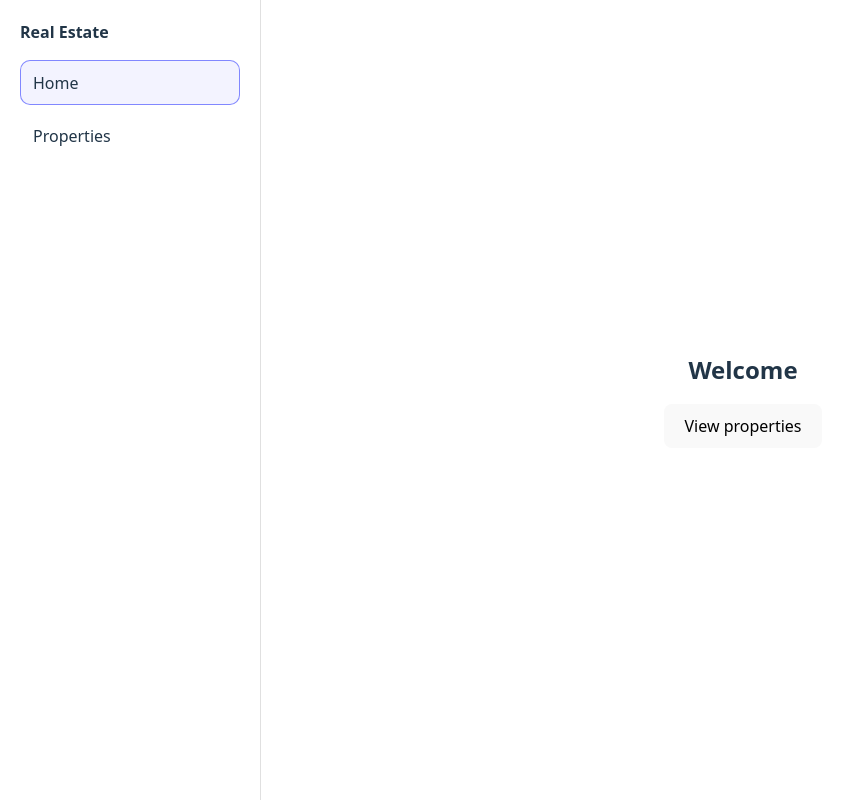
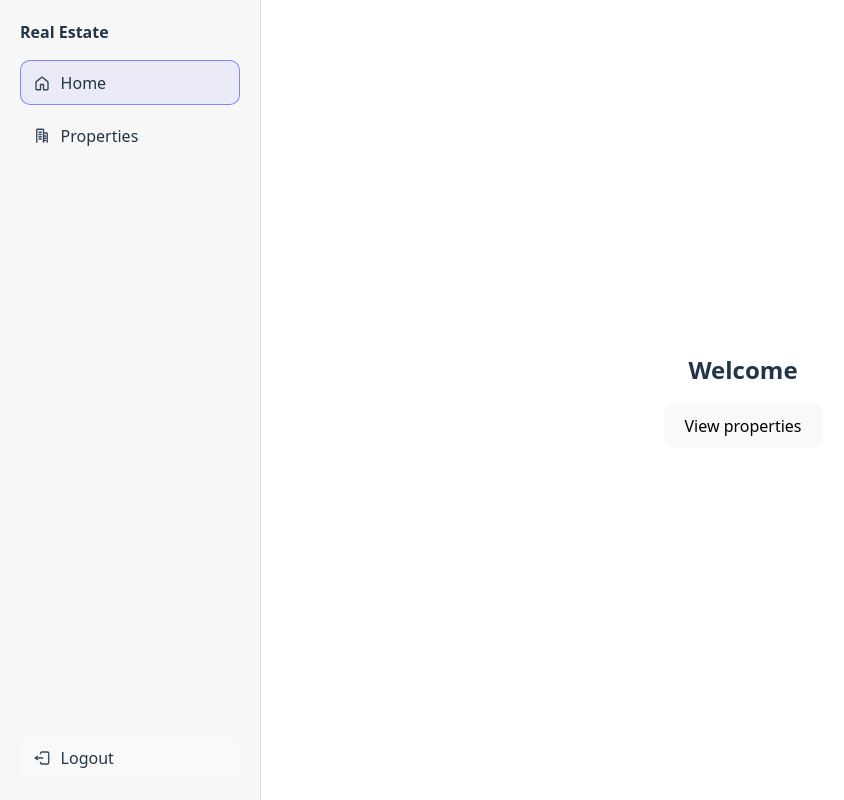
Before and after one commit to sv2506/real_estate, a React (Vite) app in the folder client/: page / in a window 1280 px wide. Both pictures are taken after a click on the button "Continue as a guest". Shown: the whole page, without its empty margins (0-844 px from the left). Built offline with nearby package versions, Linux system fonts and the light colour scheme.

Commit message:
Update nav bar and add logout option

```diff
--- a/client/src/App.css
+++ b/client/src/App.css
@@ -56,6 +56,9 @@
   width: 220px;
   padding: 1.25rem;
   border-right: 1px solid rgba(255, 255, 255, 0.12);
+  background: rgba(0, 0, 0, 0.18);
+  display: flex;
+  flex-direction: column;
 }
 
 .sidebarBrand {
@@ -69,12 +72,35 @@
   gap: 0.5rem;
 }
 
+.sidebarFooter {
+  margin-top: auto;
+  padding-top: 1rem;
+}
+
 .navItem {
-  display: block;
+  display: flex;
+  align-items: center;
+  gap: 0.6rem;
   padding: 0.6rem 0.75rem;
   border-radius: 10px;
   color: inherit;
   border: 1px solid transparent;
+}
+
+.navIcon {
+  width: 18px;
+  height: 18px;
+  opacity: 0.9;
+  flex: 0 0 auto;
+}
+
+.navButton {
+  width: 100%;
+  text-align: left;
+}
+
+.navButton:hover {
+  border-color: rgba(100, 108, 255, 0.55);
 }
 
 .navItem:hover {
@@ -350,6 +376,7 @@
 
   .sidebar {
     border-right-color: rgba(0, 0, 0, 0.12);
+    background: rgba(0, 0, 0, 0.03);
   }
 
   .navItemActive {
--- a/client/src/layout/AppLayout.tsx
+++ b/client/src/layout/AppLayout.tsx
@@ -1,6 +1,93 @@
 import { useEffect, useMemo } from "react";
 import { NavLink, Outlet, useNavigate } from "react-router-dom";
-import { getSession } from "../lib/session";
+import { clearSession, getSession } from "../lib/session";
+
+function HomeIcon() {
+  return (
+    <svg
+      className="navIcon"
+      viewBox="0 0 24 24"
+      fill="none"
+      xmlns="http://www.w3.org/2000/svg"
+      aria-hidden="true"
+    >
+      <path
+        d="M4 10.5L12 4l8 6.5V20a1 1 0 0 1-1 1h-5v-7H10v7H5a1 1 0 0 1-1-1v-9.5Z"
+        stroke="currentColor"
+        strokeWidth="1.8"
+        strokeLinejoin="round"
+      />
+    </svg>
+  );
+}
+
+function BuildingIcon() {
+  return (
+    <svg
+      className="navIcon"
+      viewBox="0 0 24 24"
+      fill="none"
+      xmlns="http://www.w3.org/2000/svg"
+      aria-hidden="true"
+    >
+      <path
+        d="M5 21V4a1 1 0 0 1 1-1h7a1 1 0 0 1 1 1v17"
+        stroke="currentColor"
+        strokeWidth="1.8"
+        strokeLinejoin="round"
+      />
+      <path
+        d="M14 8h4a1 1 0 0 1 1 1v12"
+        stroke="currentColor"
+        strokeWidth="1.8"
+        strokeLinejoin="round"
+      />
+      <path
+        d="M8 7h3M8 10h3M8 13h3M8 16h3"
+        stroke="currentColor"
+        strokeWidth="1.8"
+        strokeLinecap="round"
+      />
+      <path
+        d="M14 12h3M14 15h3M14 18h3"
+        stroke="currentColor"
+        strokeWidth="1.8"
+        strokeLinecap="round"
+      />
+    </svg>
+  );
+}
+
+function LogoutIcon() {
+  return (
+    <svg
+      className="navIcon"
+      viewBox="0 0 24 24"
+      fill="none"
+      xmlns="http://www.w3.org/2000/svg"
+      aria-hidden="true"
+    >
+      <path
+        d="M10 7V6a2 2 0 0 1 2-2h7a2 2 0 0 1 2 2v12a2 2 0 0 1-2 2h-7a2 2 0 0 1-2-2v-1"
+        stroke="currentColor"
+        strokeWidth="1.8"
+        strokeLinejoin="round"
+      />
+      <path
+        d="M3 12h10"
+        stroke="currentColor"
+        strokeWidth="1.8"
+        strokeLinecap="round"
+      />
+      <path
+        d="M6.5 9.5 3 12l3.5 2.5"
+        stroke="currentColor"
+        strokeWidth="1.8"
+        strokeLinejoin="round"
+      />
+    </svg>
+  );
+}
 
 export default function AppLayout() {
   const navigate = useNavigate();
@@ -11,6 +98,11 @@ export default function AppLayout() {
       navigate("/", { replace: true });
     }
   }, [navigate, session]);
+
+  function logout() {
+    clearSession();
+    navigate("/", { replace: true });
+  }
 
   return (
     <div className="appShell">
@@ -23,7 +115,8 @@ export default function AppLayout() {
               isActive ? "navItem navItemActive" : "navItem"
             }
           >
-            Home
+            <HomeIcon />
+            <span>Home</span>
           </NavLink>
           <NavLink
             to="/properties"
@@ -31,9 +124,17 @@ export default function AppLayout() {
               isActive ? "navItem navItemActive" : "navItem"
             }
           >
-            Properties
+            <BuildingIcon />
+            <span>Properties</span>
           </NavLink>
         </nav>
+
+        <div className="sidebarFooter">
+          <button className="navItem navButton" onClick={logout}>
+            <LogoutIcon />
+            <span>Logout</span>
+          </button>
+        </div>
       </aside>
 
       <main className="mainContent">
```
